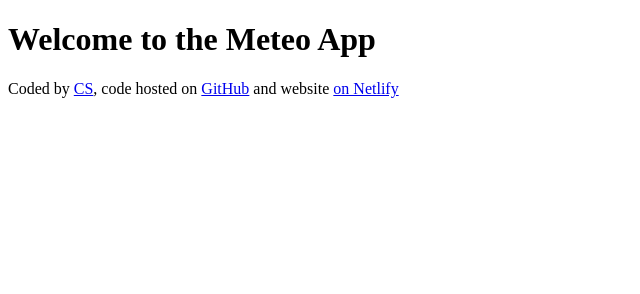
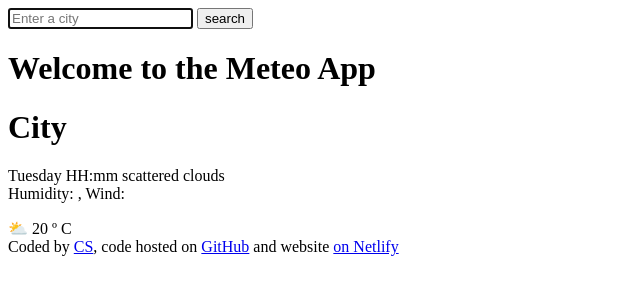
Before and after one commit to cpmssz/meteo, a plain HTML site: page index.html in a window 1280 px wide. Shown: the whole page, without its empty margins (0-640 px from the left). Drawn offline with Linux system fonts and the light colour scheme.

Commit message:
Added the html to the project

```diff
--- a/index.html
+++ b/index.html
@@ -1,19 +1,44 @@
 <!DOCTYPE html>
 <html lang="en">
   <head>
-    <meta charset="UTF-8">
-    <meta name="viewport" content="width=device-width, initial-scale=1.0">
+    <meta charset="UTF-8" />
+    <meta name="viewport" content="width=device-width, initial-scale=1.0" />
     <title>Meteo App</title>
   </head>
   <body>
-    <h1>
-        Welcome to the Meteo App
-    </h1>
+    <header>
+      <form>
+        <input
+          type="search"
+          placeholder="Enter a city"
+          required
+          autofocus="on"
+        />
+        <input type="submit" value="search" />
+      </form>
+      <h1>Welcome to the Meteo App</h1>
+    </header>
+    <main>
+      <div>
+        <h1>City</h1>
+        <p>
+          Tuesday HH:mm scattered clouds
+          <br />
+          Humidity: , Wind:
+        </p>
+      </div>
+      <div>⛅ 20 º C</div>
+    </main>
     <footer>
       Coded by
       <a href="https://github.com/cpmssz" target="_blank">CS</a>, code hosted on
-        <a href="https://github.com/cpmssz/meteo" target="_blank">GitHub</a> and website
-        <a href="https://main--meteorology-weather-app.netlify.app/" target="_blank">on Netlify</a>
+      <a href="https://github.com/cpmssz/meteo" target="_blank">GitHub</a> and
+      website
+      <a
+        href="https://main--meteorology-weather-app.netlify.app/"
+        target="_blank"
+        >on Netlify</a
+      >
     </footer>
   </body>
 </html>
```
Also changed, not shown: src/index.css (added). Lines whose indentation alone changed are shown as unchanged.
